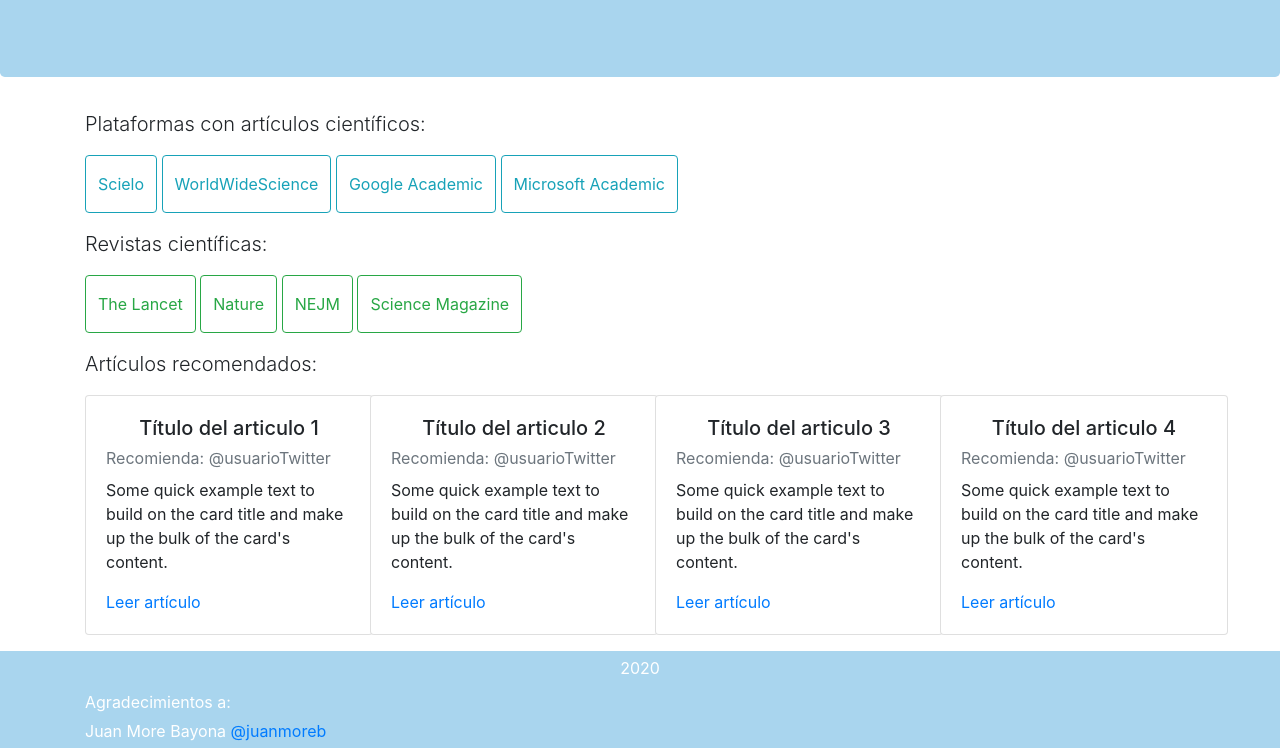
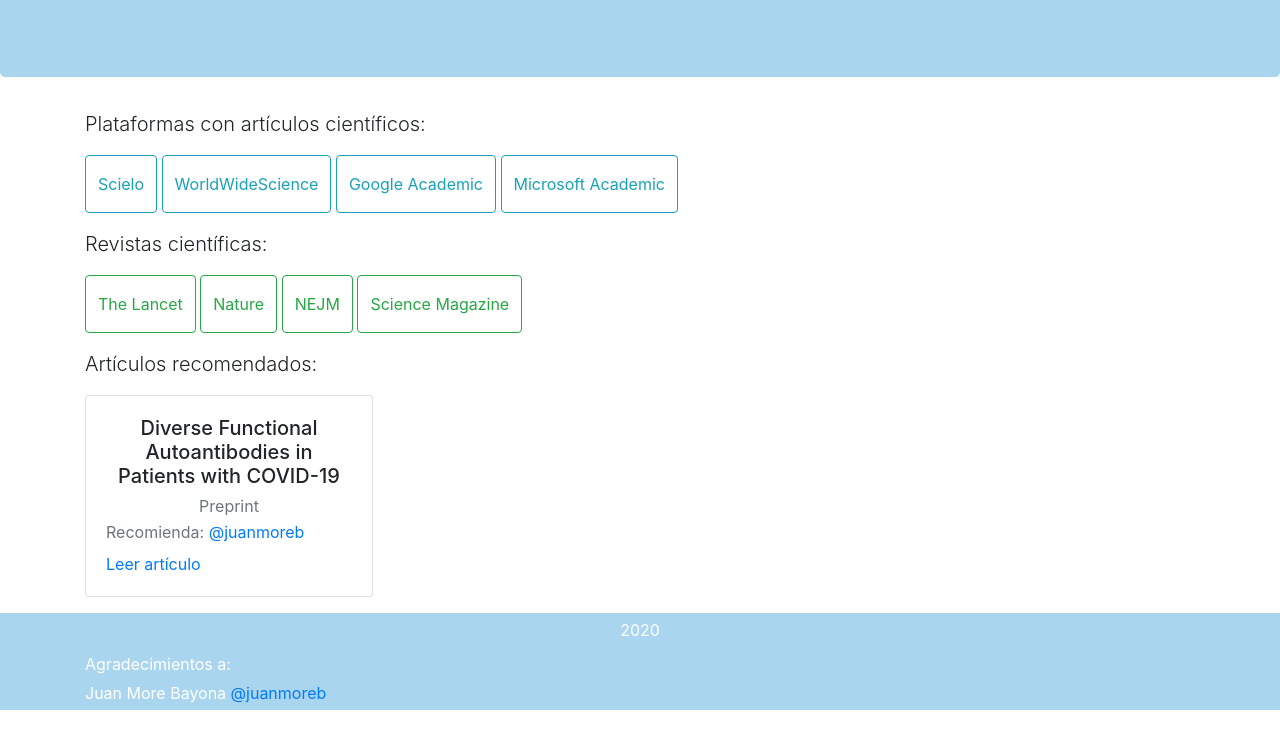
Before and after one commit to cristianloayza/papers, a plain HTML site: page index.html in a window 1280 px wide. Shown: the part 209-957 px from the top of the page. After the commit the page ends 919 px from the top, so only its background shows below. Drawn offline with nearby package versions, Linux system fonts and the light colour scheme.

Commit message:
articulo1

```diff
--- a/index.html
+++ b/index.html
@@ -83,40 +83,10 @@
         <div class="col-sm-3">
           <div class="card" style="width: 18rem;">
             <div class="card-body">
-              <h5 class="card-title text-center">Título del articulo 1</h5>
-              <p class="card-subtitle mb-2 text-muted">Recomienda: @usuarioTwitter</p>
-              <p class="card-text">Some quick example text to build on the card title and make up the bulk of the card's content.</p>
-              <a href="#" class="card-link">Leer artículo</a>
-            </div>
-          </div>
-        </div>
-        <div class="col-sm-3">
-          <div class="card" style="width: 18rem;">
-            <div class="card-body">
-              <h5 class="card-title text-center">Título del articulo 2</h5>
-              <p class="card-subtitle mb-2 text-muted">Recomienda: @usuarioTwitter</p>
-              <p class="card-text">Some quick example text to build on the card title and make up the bulk of the card's content.</p>
-              <a href="#" class="card-link">Leer artículo</a>
-            </div>
-          </div>
-        </div>
-        <div class="col-sm-3">
-          <div class="card" style="width: 18rem;">
-            <div class="card-body">
-              <h5 class="card-title text-center">Título del articulo 3</h5>
-              <p class="card-subtitle mb-2 text-muted">Recomienda: @usuarioTwitter</p>
-              <p class="card-text">Some quick example text to build on the card title and make up the bulk of the card's content.</p>
-              <a href="#" class="card-link">Leer artículo</a>
-            </div>
-          </div>
-        </div>
-        <div class="col-sm-3">
-          <div class="card" style="width: 18rem;">
-            <div class="card-body">
-              <h5 class="card-title text-center">Título del articulo 4</h5>
-              <p class="card-subtitle mb-2 text-muted">Recomienda: @usuarioTwitter</p>
-              <p class="card-text">Some quick example text to build on the card title and make up the bulk of the card's content.</p>
-              <a href="#" class="card-link">Leer artículo</a>
+              <h5 class="card-title text-center">Diverse Functional Autoantibodies in Patients with COVID-19</h5>
+              <p class="card-subtitle mb-2 text-muted text-center">Preprint</p>
+              <p class="card-subtitle mb-2 text-muted">Recomienda: <a href="https://twitter.com/juanmoreb" target="_blank">@juanmoreb</a></p>
+              <a href="https://www.medrxiv.org/content/10.1101/2020.12.10.20247205v3" class="card-link" target="_blank">Leer artículo</a>
             </div>
           </div>
         </div>
```
